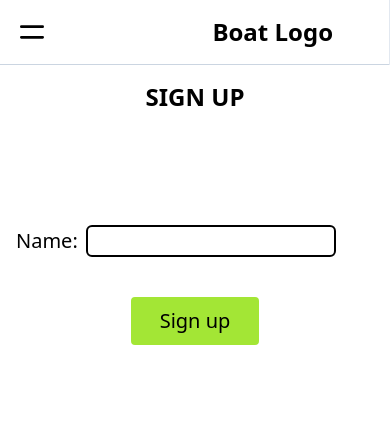
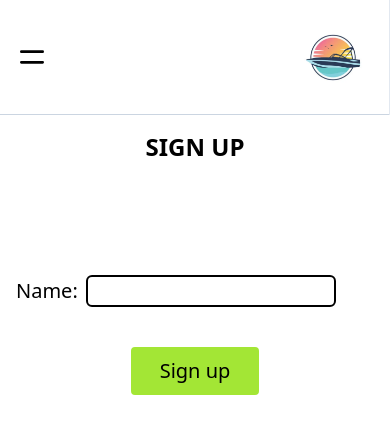
Before and after one commit to Felipe-Perez-Ferraro/final_capstone_front, a React (Create React App) app: page /signup in a window 390 px wide. Shown: the top 434 px of the page. Built offline with nearby package versions, Linux system fonts and the light colour scheme.

Commit message:
Add boat logo in mobile and web main pages

```diff
--- a/src/components/Header.jsx
+++ b/src/components/Header.jsx
@@ -6,6 +6,7 @@ import {
 } from 'react-icons/fa';
 import { selectUser } from '../redux/usersession/usersessionsSlice';
 import Logout from './Logout';
+import boatLogo from '../Assets/Images/logo/boat-logo-3.png';
 
 const Header = () => {
   const user = useSelector(selectUser);
@@ -47,7 +48,7 @@ const Header = () => {
             </svg>
           </button>
 
-          <h2 className="font-bold text-2xl mr-10">Boat Logo</h2>
+          <img src={boatLogo} alt="Boat Logo" className="w-20" />
         </div>
 
         <nav
@@ -154,7 +155,7 @@ const Header = () => {
 
       {/* Desktop */}
       <section className="hidden lg:flex flex-col justify-between h-full pb-6 border-r-slate-900">
-        <h2 className="font-bold text-2xl text-center mt-10">Boat Logo</h2>
+        <img className="mt-10" src={boatLogo} alt="boat-logo-full" />
 
         <nav className="mb-[200px] uppercase">
           <ul className="hidden lg:flex flex-col text-xl m-0 font-bold">
```
